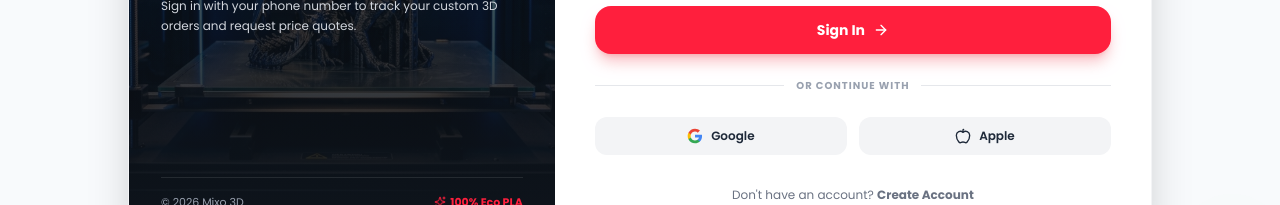
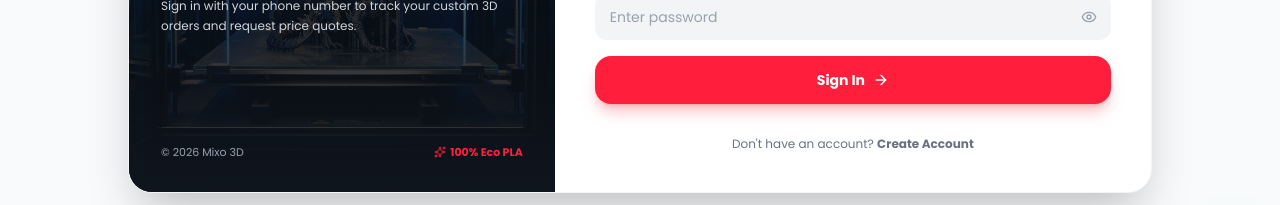
Before and after one commit to mohamed1160/MIXO, a React (Vite) app: page /login in a window 1280 px wide. Shown: the part 503-708 px from the top of the page. Built offline with nearby package versions, Linux system fonts and the light colour scheme; no server answers; a web font is replaced by a local one.

Commit message:
Temporarily remove OAuth login buttons

```diff
--- a/src/pages/Auth/Login.jsx
+++ b/src/pages/Auth/Login.jsx
@@ -209,38 +209,7 @@ export default function Login() {
               )}
             </button>
 
-            {/* Social Divider */}
-            <div className="flex items-center py-2">
-              <div className="flex-1 border-t border-gray-200 dark:border-[#26313D]" />
-              <span className="px-3 text-[10px] font-bold text-gray-400 uppercase tracking-widest">
-                {isRTL ? "أو بواسطة" : "Or Continue With"}
-              </span>
-              <div className="flex-1 border-t border-gray-200 dark:border-[#26313D]" />
-            </div>
 
-            {/* OAuth Buttons */}
-            <div className="grid grid-cols-2 gap-3">
-              <button
-                type="button"
-                className="bg-[#F3F4F6] dark:bg-[#151C24] hover:bg-gray-200 dark:hover:bg-[#1C2530] border border-transparent dark:border-[#26313D] text-gray-800 dark:text-[#F5F7FA] text-xs font-semibold py-2.5 px-3 rounded-xl transition-all flex items-center justify-center gap-2 cursor-pointer"
-              >
-                <svg width="16" height="16" viewBox="0 0 24 24">
-                  <path d="M22.56 12.25c0-.78-.07-1.53-.2-2.25H12v4.26h5.92c-.26 1.37-1.04 2.53-2.21 3.31v2.77h3.57c2.08-1.92 3.28-4.74 3.28-8.09z" fill="#4285F4"/>
-                  <path d="M12 23c2.97 0 5.46-.98 7.28-2.66l-3.57-2.77c-.98.66-2.23 1.06-3.71 1.06-2.86 0-5.29-1.93-6.16-4.53H2.18v2.84C3.99 20.53 7.7 23 12 23z" fill="#34A853"/>
-                  <path d="M5.84 14.09c-.22-.66-.35-1.36-.35-2.09s.13-1.43.35-2.09V7.07H2.18C1.43 8.55 1 10.22 1 12s.43 3.45 1.18 4.93l2.85-2.22.81-.62z" fill="#FBBC05"/>
-                  <path d="M12 5.38c1.62 0 3.06.56 4.21 1.64l3.15-3.15C17.45 2.09 14.97 1 12 1 7.7 1 3.99 3.47 2.18 7.07l3.66 2.84c.87-2.6 3.3-4.53 6.16-4.53z" fill="#EA4335"/>
-                </svg>
-                <span>Google</span>
-              </button>
-
-              <button
-                type="button"
-                className="bg-[#F3F4F6] dark:bg-[#151C24] hover:bg-gray-200 dark:hover:bg-[#1C2530] border border-transparent dark:border-[#26313D] text-gray-800 dark:text-[#F5F7FA] text-xs font-semibold py-2.5 px-3 rounded-xl transition-all flex items-center justify-center gap-2 cursor-pointer"
-              >
-                <Apple className="w-4 h-4" />
-                <span>Apple</span>
-              </button>
-            </div>
 
           </form>
 
```
